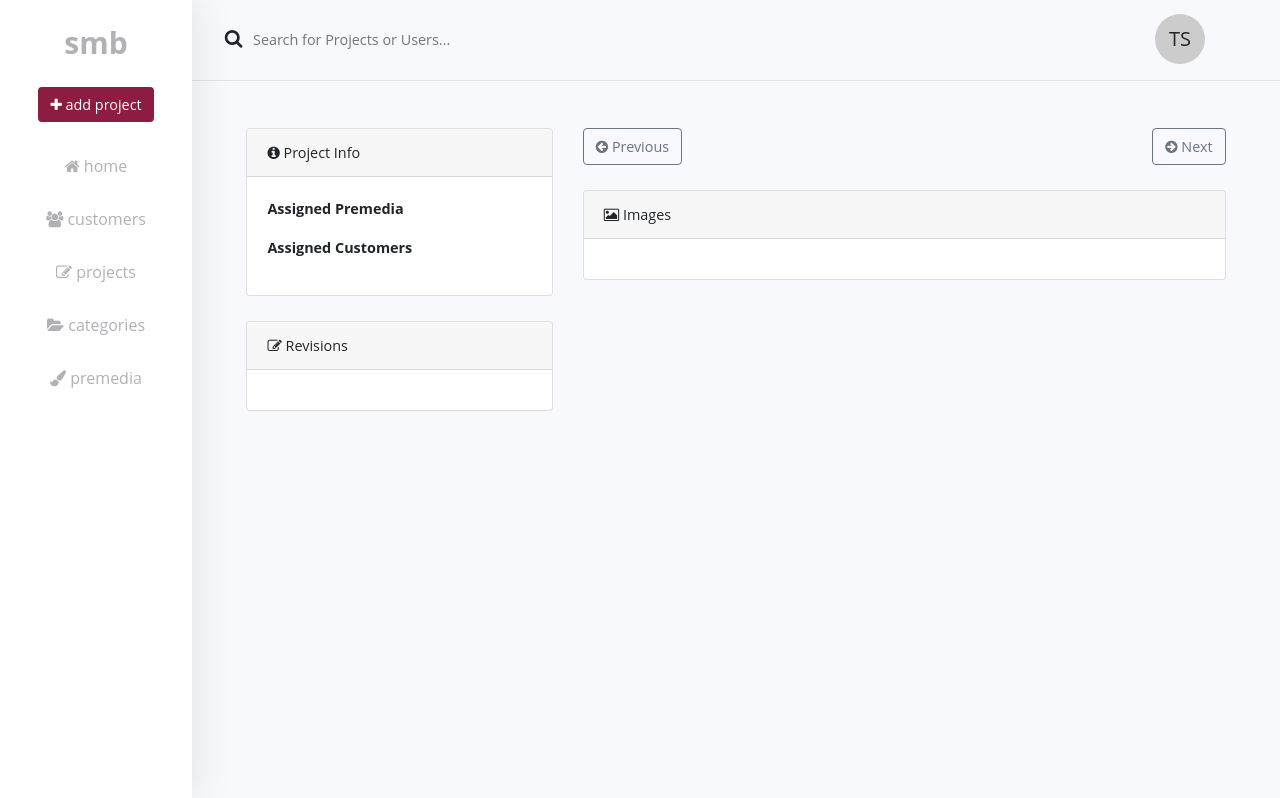
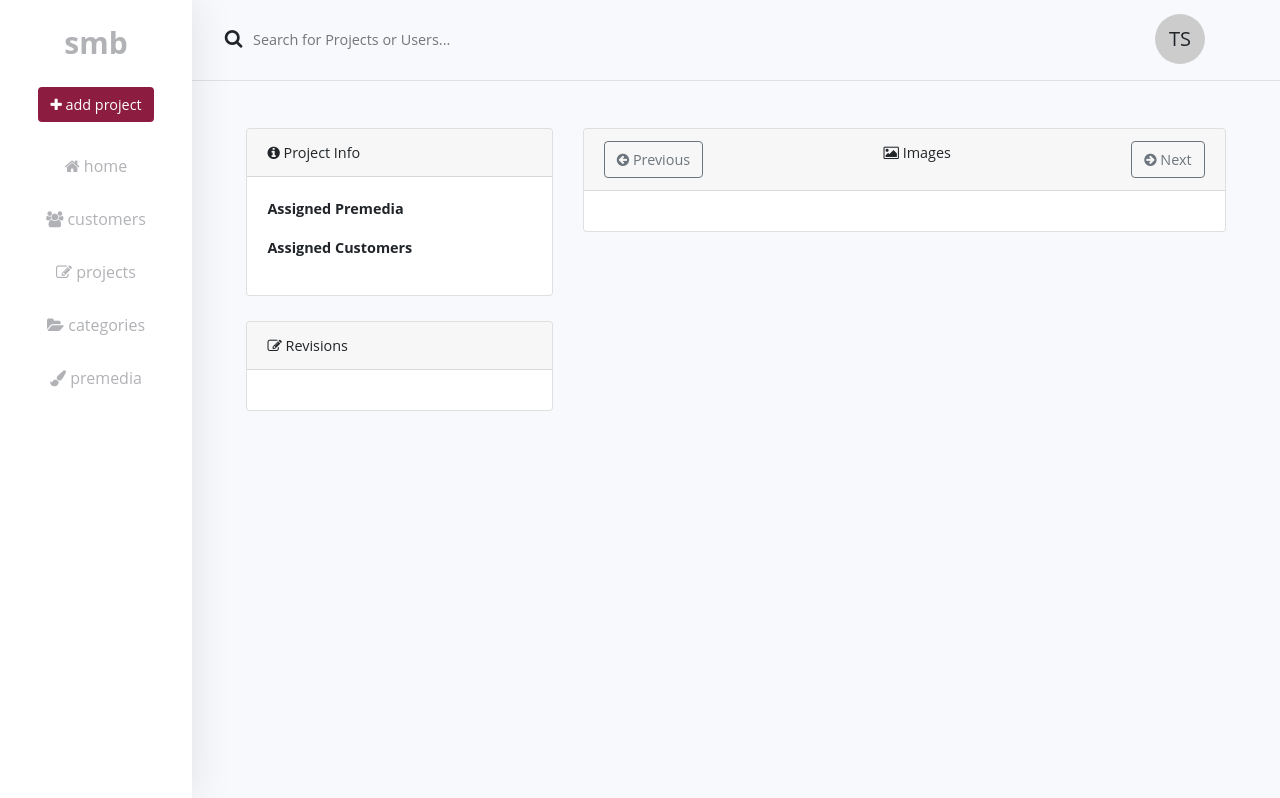
Before and after one commit to tscheuneman/online-proofing, a Laravel app: template resources/views/admin/projectActions/index.blade.php in a window 1280 px wide. Shown: the part 1-799 px from the top of the page. Run offline with Laravel 8, Linux system fonts and the light colour scheme; the template is opened without the code that fills it, so the values that code supplies are empty; style sheets or scripts are compiled from the project's sources.

Commit message:
Move buttons

```diff
--- a/resources/views/admin/projectActions/index.blade.php
+++ b/resources/views/admin/projectActions/index.blade.php
@@ -76,13 +76,15 @@
             </div>
         </div>
         <div class="col-md-8">
-            <button id="prev" class="btn btn-outline-secondary left"><i class="fa fa-arrow-circle-left" aria-hidden="true"></i> Previous</button>
-            <button id="next" class="btn btn-outline-secondary right"><i class="fa fa-arrow-circle-right" aria-hidden="true"></i> Next</button>
-            <br class="clear" />
-            <div class="card topSpacing">
+            <div class="card">
                 <div class="card-header">
-                    <i class="fa fa-picture-o" aria-hidden="true"></i>
-                    Images
+
+                    <button id="prev" class="btn btn-outline-secondary left"><i class="fa fa-arrow-circle-left" aria-hidden="true"></i> Previous</button>
+                    <button id="next" class="btn btn-outline-secondary right"><i class="fa fa-arrow-circle-right" aria-hidden="true"></i> Next</button>
+                    <span style="text-align:center; display:block;">
+                        <i class="fa fa-picture-o" aria-hidden="true"></i>
+                        Images
+                    </span>
                 </div>
                 <div class="card-body">
                     @foreach($project->entries as $enCnt => $entry)
```
